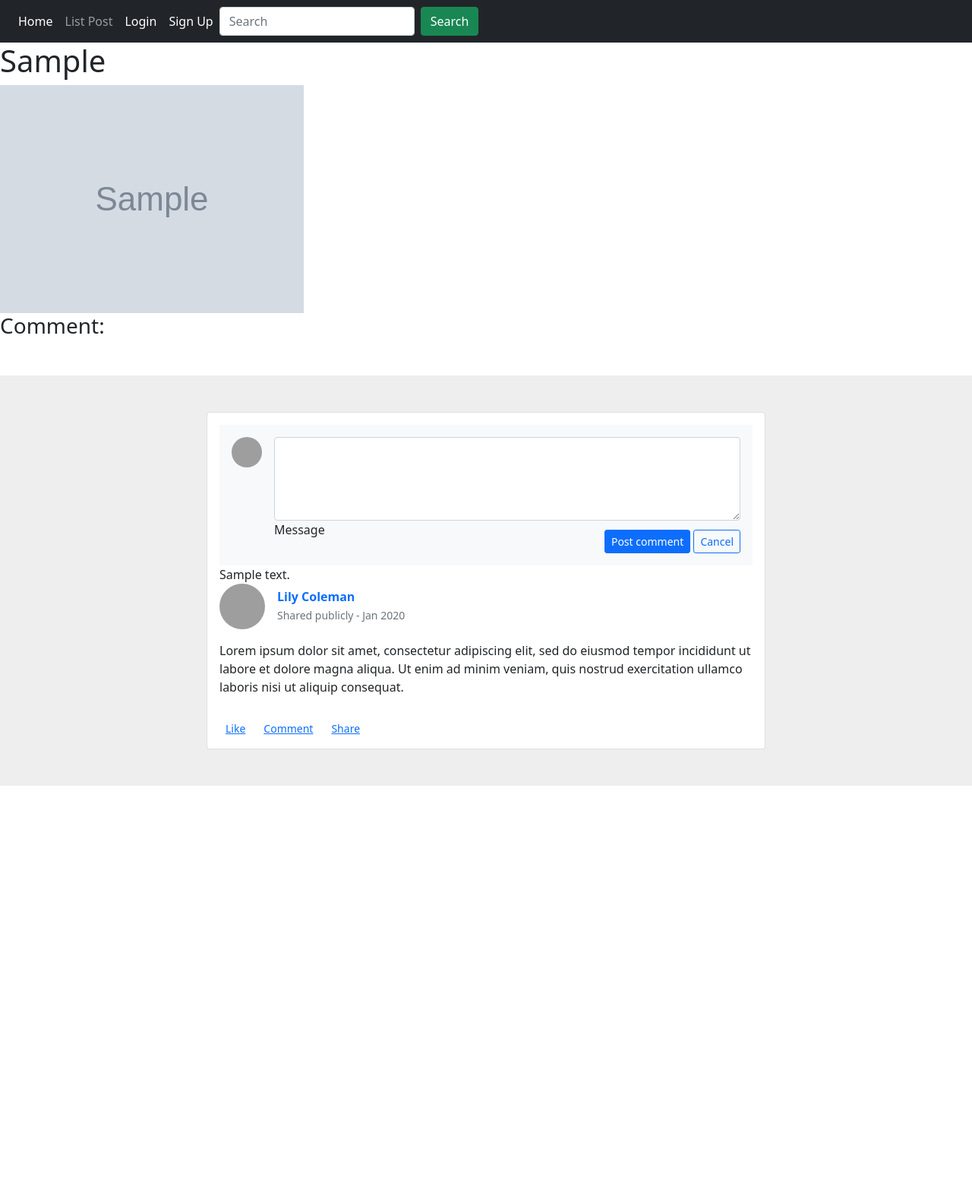
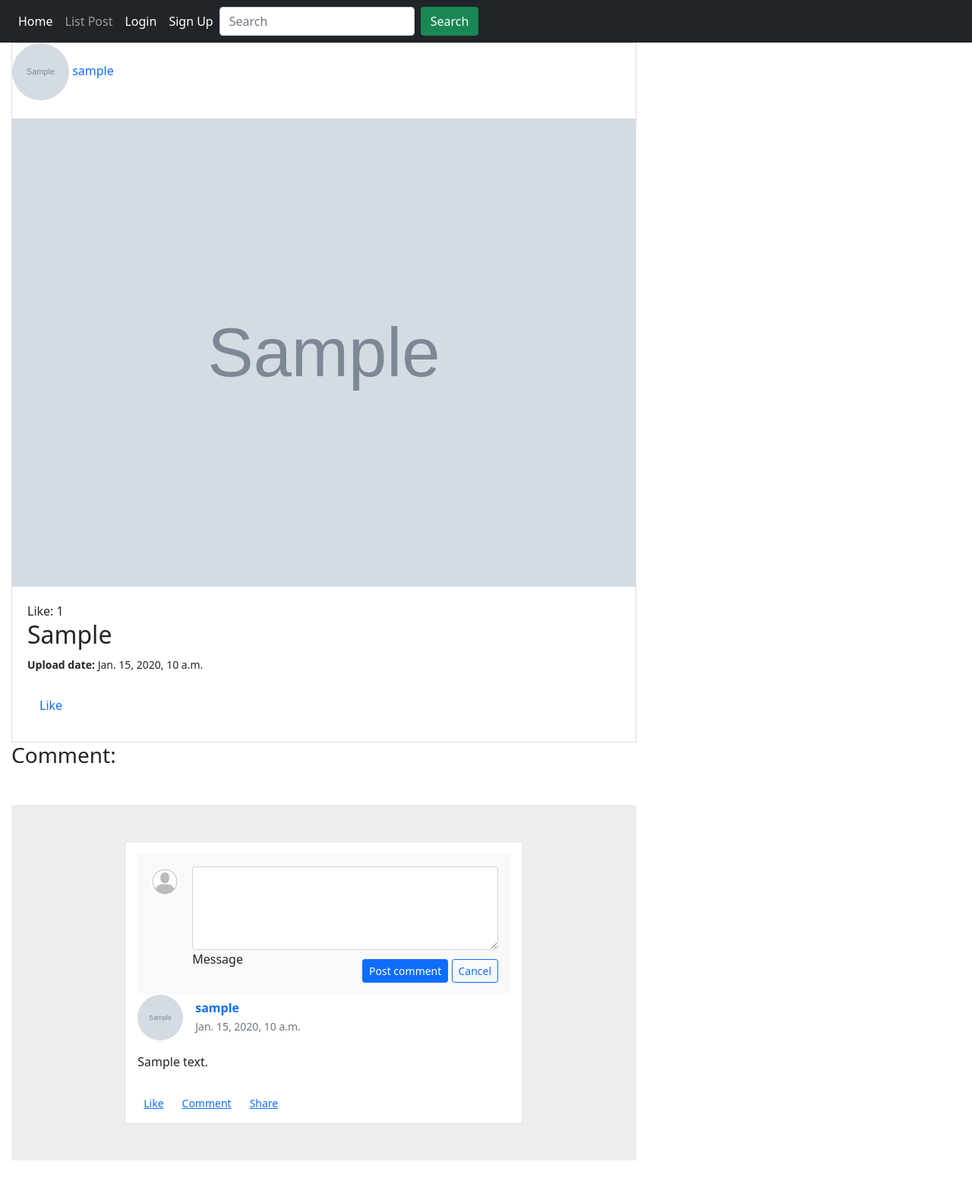
Before and after one commit to okthichiatay77/ProfileSocial, a Django app: page /detail/1/ in a window 1280 px wide. Shown: the whole page at 76% size. Before the commit the page ends 1034 px from the top, so only its background shows below. Run offline with Django 4.2, Linux system fonts and the light colour scheme; tables that the repository leaves empty hold one stand-in row (values such as "Sample post"); grey boxes marked "Sample" are stand-in pictures; some libraries are stand-ins or nearby versions; grey boxes are pictures that could not be loaded.

Commit message:
this is demo

```diff
--- a/ProfileSocia/asgi.py
+++ b/ProfileSocial/asgi.py
@@ -1,5 +1,5 @@
 """
-ASGI config for ProfileSocia project.
+ASGI config for ProfileSocial project.
 
 It exposes the ASGI callable as a module-level variable named ``application``.
 
@@ -11,6 +11,6 @@ import os
 
 from django.core.asgi import get_asgi_application
 
-os.environ.setdefault('DJANGO_SETTINGS_MODULE', 'ProfileSocia.settings')
+os.environ.setdefault('DJANGO_SETTINGS_MODULE', 'ProfileSocial.settings')
 
 application = get_asgi_application()
--- a/ProfileSocia/urls.py
+++ b/ProfileSocial/urls.py
@@ -8,6 +8,7 @@ urlpatterns = [
     path('acc/', include('accounts.urls')),
     path('admin/', admin.site.urls),
     path('accounts/', include('allauth.urls')),
+    path('oauth/', include('social_django.urls', namespace='social')),
 ]
 
 urlpatterns += staticfiles_urlpatterns()
--- a/ProfileSocia/wsgi.py
+++ b/ProfileSocial/wsgi.py
@@ -1,5 +1,5 @@
 """
-WSGI config for ProfileSocia project.
+WSGI config for ProfileSocial project.
 
 It exposes the WSGI callable as a module-level variable named ``application``.
 
@@ -11,6 +11,6 @@ import os
 
 from django.core.wsgi import get_wsgi_application
 
-os.environ.setdefault('DJANGO_SETTINGS_MODULE', 'ProfileSocia.settings')
+os.environ.setdefault('DJANGO_SETTINGS_MODULE', 'ProfileSocial.settings')
 
 application = get_wsgi_application()
--- a/accounts/templates/accounts/login.html
+++ b/accounts/templates/accounts/login.html
@@ -42,7 +42,7 @@
                     <p>You don't have an Account? <a href="{% url 'accounts:signup' %}">Sign Up</a></p>
                     <p class="text-center fw-bold mx-3 mb-0 text-muted">OR</p>
                     <a href="{% provider_login_url 'google' method='oauth2' %}"><button class="btn btn-danger" style="width: 100%">Continue with Google</button></a><br>
-                    <a href="{% provider_login_url 'facebook' method='oauth2' %}"><button type="button" class="btn btn-primary" style="width: 100%">Continue with Facebook</button></a>
+                    <a href="{% provider_login_url 'facebook' method='js_sdk' %}"><button type="button" class="btn btn-primary" style="width: 100%">Continue with Facebook</button></a>
                 </div>
 
         </div>
--- a/accounts/templates/accounts/user_other.html
+++ b/accounts/templates/accounts/user_other.html
@@ -90,8 +90,8 @@
 <div class="row">
     {% for i in user.post.all %}
         <div class="crop">
+            <a href="{% url 'posts:detail_post' pk=i.pk %}">{{ i.caption }}</a>
             <img src="/media/{{ i.image }}">
-            {{ i.caption }}
         </div>
     {% endfor %}
 </div>
--- a/manage.py
+++ b/manage.py
@@ -6,7 +6,7 @@ import sys
 
 def main():
     """Run administrative tasks."""
-    os.environ.setdefault('DJANGO_SETTINGS_MODULE', 'ProfileSocia.settings')
+    os.environ.setdefault('DJANGO_SETTINGS_MODULE', 'ProfileSocial.settings')
     try:
         from django.core.management import execute_from_command_line
     except ImportError as exc:
--- a/posts/models.py
+++ b/posts/models.py
@@ -31,9 +31,8 @@ class Comment(models.Model):
 
 
 class Like(models.Model):
-    post = models.ForeignKey(Post, on_delete=models.CASCADE, related_name='liked_post', blank=True)
-    comment = models.ForeignKey(Comment, on_delete=models.CASCADE, related_name='liked_comment', blank=True)
-    user = models.ForeignKey(User, on_delete=models.CASCADE, related_name='liked')
+    post = models.ForeignKey(Post, on_delete=models.CASCADE, related_name='liked_post')
+    user = models.ForeignKey(User, on_delete=models.CASCADE, related_name='user_liked')
     date_created = models.DateTimeField(auto_now_add=True)
 
     def __str__(self):
--- a/posts/templates/posts/detail_post.html
+++ b/posts/templates/posts/detail_post.html
@@ -7,8 +7,35 @@
 
 
 {% block content %}
-    <h1>{{ post.caption }}</h1>
-    <img src="/media/{{ post.image }}">
+<div class="col-sm-8">
+    <div style="border: 1px solid #ddd">
+        <div>
+            {% if post.author.user_profile.profile_pic %}
+                <img src="/media/{{ post.author.user_profile.profile_pic }}" width="75px" height="75px" class="rounded-circle">
+                <a style="text-decoration: none;" href="{% url 'accounts:user' username=post.author %}">{{ post.author }}</a>
+            {% else %}
+                <img src="/media/profile_pics/m.jpg" width="75px" height="75px" class="rounded-circle">
+                <a style="text-decoration: none;" href="{% url 'accounts:user' username=post.author %}">{{ post.author }}</a>
+            {% endif %}
+            <br>
+        </div>
+        <br>
+        <img src="/media/{{ post.image }}" width=" 100%">
+        <div style="padding: 20px;">
+            Like: {{ post.count_liked }}
+            <h2>{{ post.caption }}&nbsp;</h2>
+            <small><strong>Upload date:</strong> {{ post.upload_date }}</small>
+            <div class="row">
+                <div class="col-sm-4">
+                    {% if post.pk in liked_post_list %}
+                        <a class="nav-link" href="{% url 'posts:unliked' pk=post.pk %}" target="_parent"><i class="fa-solid fa-thumbs-down" style="font-size: 36px;"></i>UnLike</a>
+                    {% else %}
+                        <a class="nav-link" href="{% url 'posts:liked' pk=post.pk %}" target="_parent"><i class="fa-solid fa-thumbs-up" style="font-size: 36px;"></i>Like</a>
+                    {% endif %}
+                </div>
+            </div>
+        </div>
+    </div>
 
 <h3>Comment:</h3>
 <section style="background-color: #eee;">
@@ -19,9 +46,14 @@
           <div class="card-body">
             <div class="card-footer py-3 border-0" style="background-color: #f8f9fa;">
                 <div class="d-flex flex-start w-100">
+                  {% if user.user_profile.profile_pic %}
                     <img class="rounded-circle shadow-1-strong me-3"
                     src="/media/{{ user.user_profile.profile_pic }}" alt="avatar" width="40"
                     height="40" />
+                  {% else %}
+                    <img class="rounded-circle shadow-1-strong me-3" src="/media/profile_pics/m.jpg" alt="avatar" width="40"
+                    height="40" />
+                  {% endif %}
                   <div class="form-outline w-100">
                     <form method="post">
                       {% csrf_token %}
@@ -39,25 +71,26 @@
 
 
 
-            {% for i in comments %}
-                {{ i.content }}
-            {% endfor %}
+            {% for com in comments %}
                 <div class="d-flex flex-start align-items-center">
+                  {% if com.user.user_profile.profile_pic %}
                   <img class="rounded-circle shadow-1-strong me-3"
-                src="https://mdbcdn.b-cdn.net/img/Photos/Avatars/img%20(19).webp" alt="avatar" width="60"
+                    src="/media/{{ com.user.user_profile.profile_pic }}" alt="avatar" width="60"
                     height="60" />
+                  {% else %}
+                    <img class="rounded-circle shadow-1-strong me-3" src="/media/profile_pics/m.jpg" alt="avatar" width="60"
+                    height="60" />
+                  {% endif %}
                   <div>
-                <h6 class="fw-bold text-primary mb-1">Lily Coleman</h6>
+                    <h6 class="fw-bold text-primary mb-1">{{ com.user.username }}</h6>
                     <p class="text-muted small mb-0">
-                  Shared publicly - Jan 2020
+                      {{ com.date_created }}
                     </p>
                   </div>
                 </div>
 
                 <p class="mt-3 mb-4 pb-2">
-              Lorem ipsum dolor sit amet, consectetur adipiscing elit, sed do eiusmod
-              tempor incididunt ut labore et dolore magna aliqua. Ut enim ad minim veniam,
-              quis nostrud exercitation ullamco laboris nisi ut aliquip consequat.
+                  {{ com.content }}
                 </p>
 
                 <div class="small d-flex justify-content-start">
@@ -74,10 +107,18 @@
                     <p class="mb-0">Share</p>
                   </a>
                 </div>
+            {% endfor %}
+
           </div>
         </div>
       </div>
     </div>
   </div>
 </section>
+
+</div>
+
+
+
+
 {% endblock %}
--- a/posts/templates/posts/home.html
+++ b/posts/templates/posts/home.html
@@ -25,7 +25,7 @@
                 <br>
                 <img src="/media/{{ post.image }}" width=" 100%">
                 <div style="padding: 20px;">
-                    Like: {{ post.count_liked }}
+                    Likes: {{ post.count_liked }}&nbsp;&nbsp;Comments:{{ post.count_comments }}
                     <h2>{{ post.caption }}&nbsp;&nbsp;<a href="{% url 'posts:detail_post' pk=post.pk %}"><button class="btn btn-success">Detail</button></a></h2>
                     <small><strong>Upload date:</strong> {{ post.upload_date }}</small>
                     <div class="row">
--- a/posts/templates/posts/list_post.html
+++ b/posts/templates/posts/list_post.html
@@ -40,7 +40,7 @@
                         <br>
                         <img src="/media/{{ post.image }}" width=" 100%">
                         <div style="padding: 20px;">
-                            Like: {{ post.count_liked }}
+                            Likes: {{ post.count_liked }}&nbsp;&nbsp;Comments:{{ post.count_comments }}
                             <h2>{{ post.caption }}&nbsp;&nbsp;<a href="{% url 'posts:detail_post' pk=post.pk %}"><button class="btn btn-success">Detail</button></a></h2>
                             <small><strong>Upload date:</strong> {{ post.upload_date }}</small>
                             <div class="row">
--- a/posts/views.py
+++ b/posts/views.py
@@ -52,7 +52,7 @@ def unliked(request, pk):
 
 def detail_post(request, pk):
     post = Post.objects.get(pk=pk)
-    comments = Comment.objects.all()
+    comments = Comment.objects.filter(post=post)
     if request.method == 'POST':
         content = request.POST['content']
         comment = Comment.objects.create(post=post, user=request.user, content=content)
```
Also changed, not shown: ProfileSocial/settings.py (renamed from ProfileSocia/settings.py, +13 -14 lines), ProfileSocial/__init__.py (added). Lines whose indentation alone changed are shown as unchanged.
